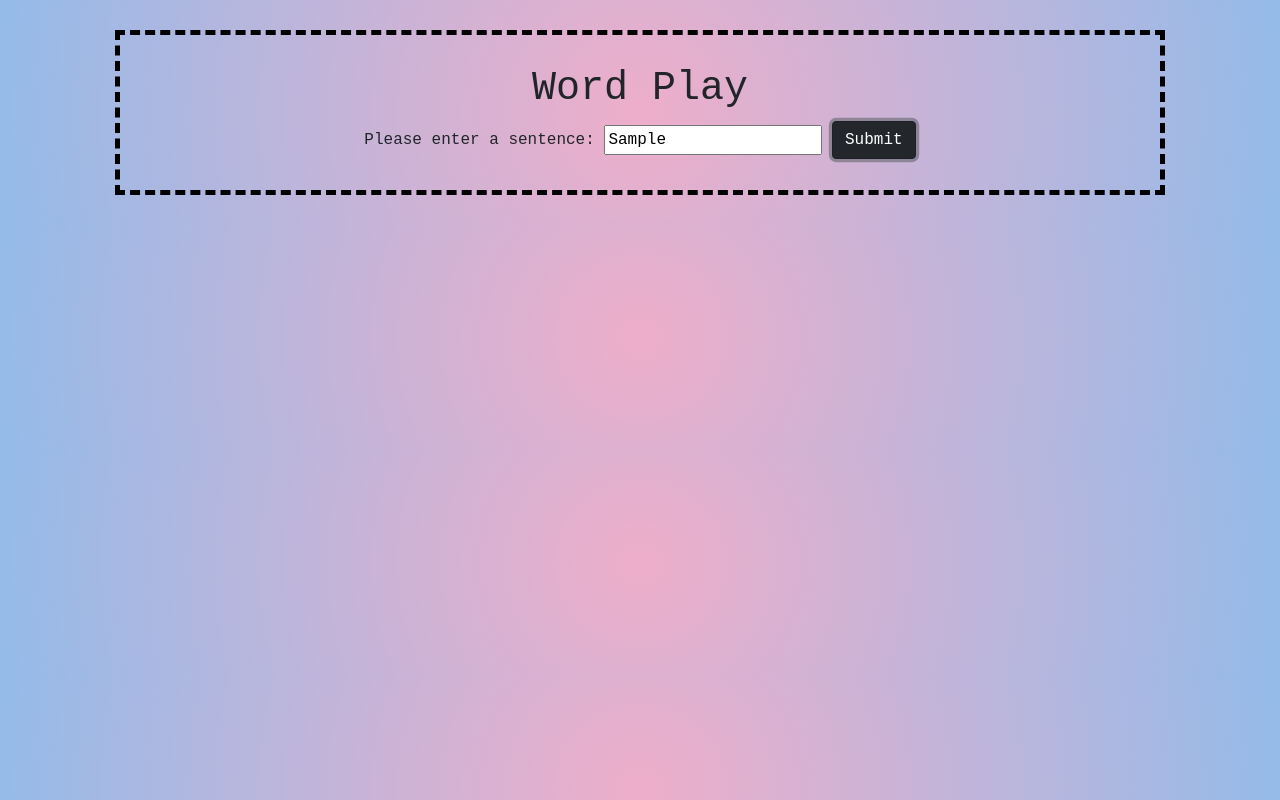
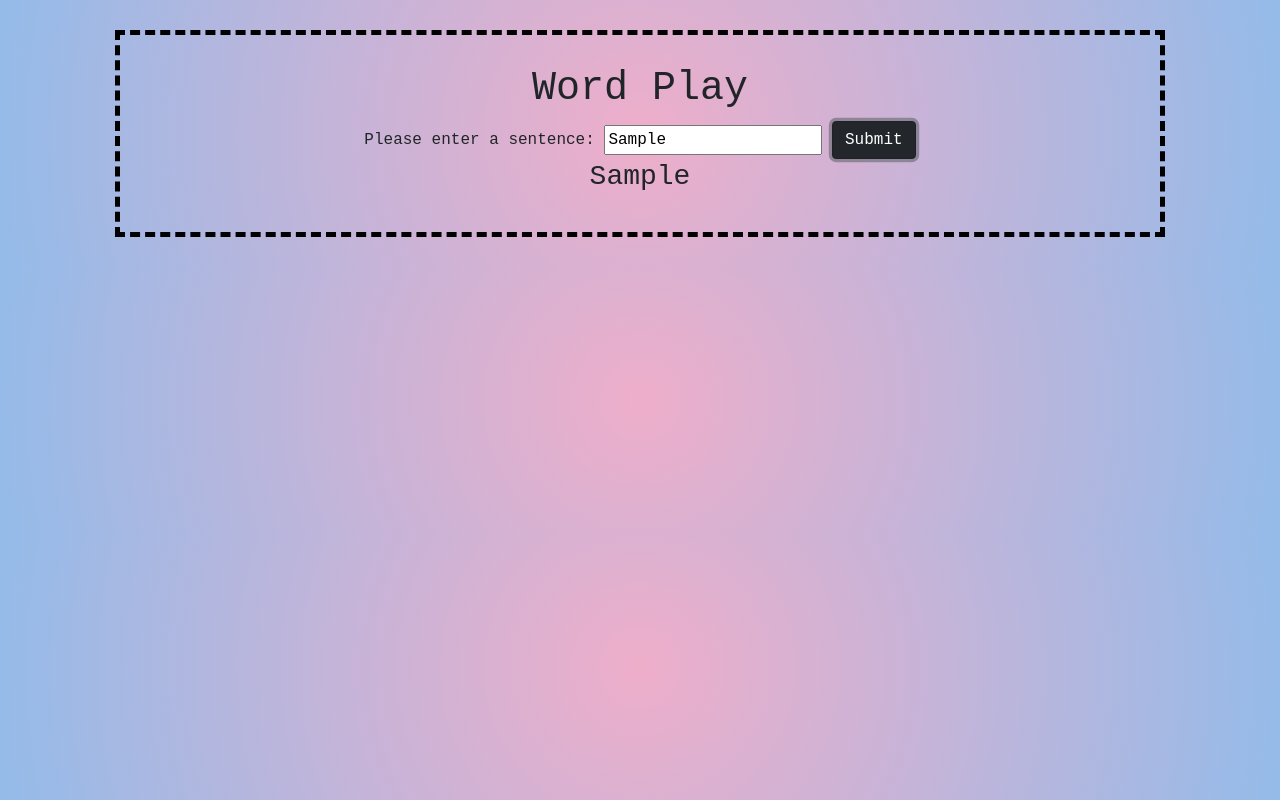
Before and after one commit to JoseyKinnaman/wordplay, a plain HTML site: page index.html in a window 1280 px wide. Both pictures are taken after typing "Sample" into the empty fields and a click on the button "Submit". Drawn offline with Linux system fonts and the light colour scheme.

Commit message:
add js variables and forEach loop.

```diff
--- a/index.html
+++ b/index.html
@@ -15,9 +15,12 @@
       <h1>Word Play</h1>
       <form id="formOne">
         <label for="sentence">Please enter a sentence:</label>
-          <input type="text" name="" id="sentence">
+          <input type="text" id="sentence">
           <button class="btn btn-dark" type="submit">Submit</button>
       </form>
+
+      <h3 id="output"></h3>
+
     </div>
   </div>
 </body>
--- a/js/scripts.js
+++ b/js/scripts.js
@@ -1,5 +1,21 @@
 $(document).ready(function () {
-  $("#formOne").submit(function (event) {
+  var threePlus = [];
+  var newSentence;
+  $("#formOne").submit(function(event) {
     event.preventDefault();
+    threePlus = []
+    var sentence = $("input#sentence").val();
+    console.log(sentence);
+    var words = sentence.split(" ");
+    console.log(words);
+    words.forEach(function (word) {
+      if (word.length >= 3) {
+        threePlus.push(word);
+      }
+    })
+    newSentence = threePlus.reverse().join(" ");
+    $("#output").text(newSentence);
+
+
   });
 });
```
